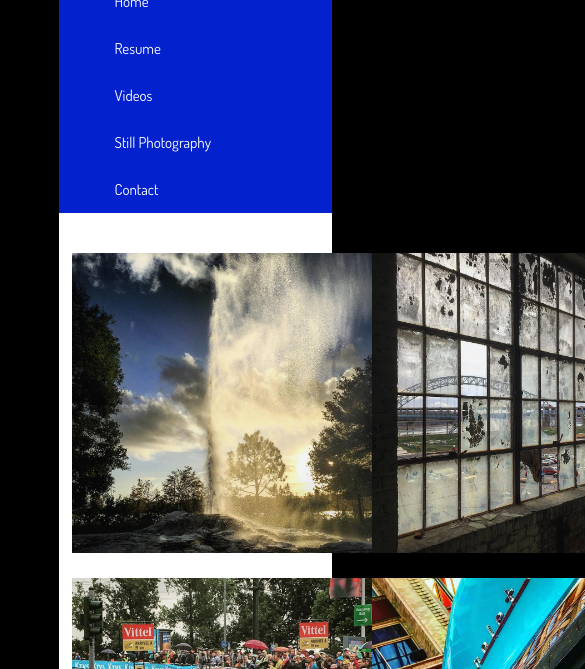
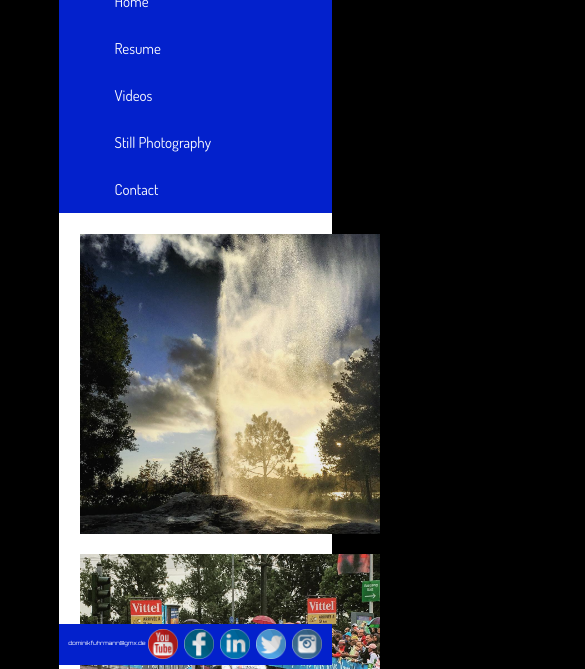
Before and after one commit to duckdommer/portfolio, a plain HTML site: page stills.html in a window 390 px wide. Shown: the part 179-848 px from the top of the page, 585 px wide, since content can reach past the window. Drawn offline with nearby package versions, Linux system fonts and the light colour scheme.

Commit message:
add social media logos in footer make slidwshow responsive

```diff
--- a/css/styles.css
+++ b/css/styles.css
@@ -40,7 +40,7 @@ h2 {
     margin-top: 0px;
     margin-left: 15%;
     margin-right: 15%;
-    margin-bottom: 10px;
+    margin-bottom: 40px;
     padding-top: 20px;
     font-size: 1.3em;
     text-align: justify;
@@ -93,16 +93,26 @@ li a:hover {
 /* slideshow */
 
 .slideshow {
+ padding: .5vw;
+ font-size: 0;
+ display: -ms-flexbox;
+ -ms-flex-wrap: wrap;
+ -ms-flex-direction: column;
+ -webkit-flex-flow: row wrap;
+ flex-flow: row wrap;
+ display: -webkit-box;
  display: flex;
- flex-direction: row;
- align-items: flex-start;
- margin-left: 5%;
- margin-right: 5%;
- margin-bottom: 5%;
+ justify-content: space-evenly;
 }
+.slideshow div img {
+    width: 300px;
+    height: auto;
+  }
 
 .slideshow img {
     padding-bottom: 20px;
+    padding-right: 20px;
+    padding-left: 20px;
 }
 
 
@@ -282,5 +292,27 @@ li a {
     text-decoration: none;
     color: white;
     font-family: Orbitron;
-    font-size: 1vw;
+    font-size: 1.4vw;
+    padding-left: 10px;
+    padding-top: 40px;
   }
+  .footer {
+    display: flex;
+    flex-direction: row;
+    justify-content: space-between;
+  }
+
+#socialm {
+    padding-top: 5px;
+    padding-right: 10px;
+    text-decoration: none;
+}
+
+#socialm img {
+    height: 30px;
+    text-decoration: none;
+}
+
+.no_underline {
+    text-decoration: none;
+}
--- a/stills.html
+++ b/stills.html
@@ -44,30 +44,34 @@
   </header>
   <div class="home">
       <div class="slideshow">
-        <p>
+        <div>
         <img id="myImg1" src="img/fountain.jpg" alt="Fake Geyser" width="300" height="300">
-
+        </div>
+        <div>
         <img id="myImg2" src="img/bike.jpg" alt="Tour de France in Dusseldorf" width="300" height="300">
-
+       </div>
+       <div>
         <img id="myImg3" src="img/artheads.jpg" alt="Louisville Speed Art Museum" width="300" height="300">
-        </p>
-        <p>
-        <img id="myImg4" src="img/bridge.jpg" alt="Sherman Minton Bridge" width="300" height="300">
-
-
+       </div>
+        <div>
+       <img id="myImg4" src="img/bridge.jpg" alt="Sherman Minton Bridge" width="300" height="300">
+       </div>
+       <div>
         <img id="myImg5" src="img/cargrill.jpg" alt="Car Grill" width="300" height="300">
-
+        </div>
+        <div>
 
         <img id="myImg6" src="img/tigerturtle.jpg" alt="Tiger and Turtle" width="300" height="300">
-        </p>
-        <p>
+       </div>
+       <div>
         <img id="myImg7" src="img/wheel.jpg" alt="Wheel" width="300" height="300">
-
-
+        </div>
+        <div>
         <img id="myImg8" src="img/band.jpg" alt="Amon Amarth in Louisville" width="300" height="300">
-
+        </div>
+        <div>
         <img id="myImg9" src="img/monument.jpg" alt="Indianapolis Monument" width="300" height="300">
-      </p>
+        </div>
     </div>
 <!-- The Modal -->
 <div id="myModal" class="modal">
@@ -151,6 +155,32 @@ span.onclick = function() {
 
   <p></p>
 </div>
+
+<footer id="sticky">
+    <div class="footer">
+    <span>
+    <a href="mailto:dominikfuhrmann@gmx.de" class="emailfoot">dominikfuhrmann@gmx.de</a>
+    </span>
+    <span id="socialm">
+    <a href="https://www.youtube.com/user/duckcammer" class="no_underline" target="_blank">
+    <img src="img/icyoutube.png">
+    </a>
+    <a href="https://www.facebook.com/wdrbphotog.dominikfuhrmann" class="no_underline" target="_blank">
+    <img src="img/icfacebook.png">
+    </a>
+    <a href="https://www.linkedin.com/in/dominik-fuhrmann11111" class="no_underline" target="_blank">
+    <img src="img/iclinkedin.png">
+    </a>
+    <a href="https://twitter.com/duckdommer" class="no_underline" target="_blank">
+    <img src="img/ictwitter.png">
+    </a>
+    <a href="https://www.instagram.com/duckdommer/" class="no_underline" target="_blank">
+    <img src="img/icinstagram.png">
+    </a>
+    </span>
+  </div>
+  </footer>
+
 </div>
 </body>
 </html>
```
Also changed, not shown: index.html (+23 -2 lines), img/icfacebook.png (added), img/icinstagram.png (added), img/iclinkedin.png (added), img/ictwitter.png (added), img/icyoutube.png (added).
